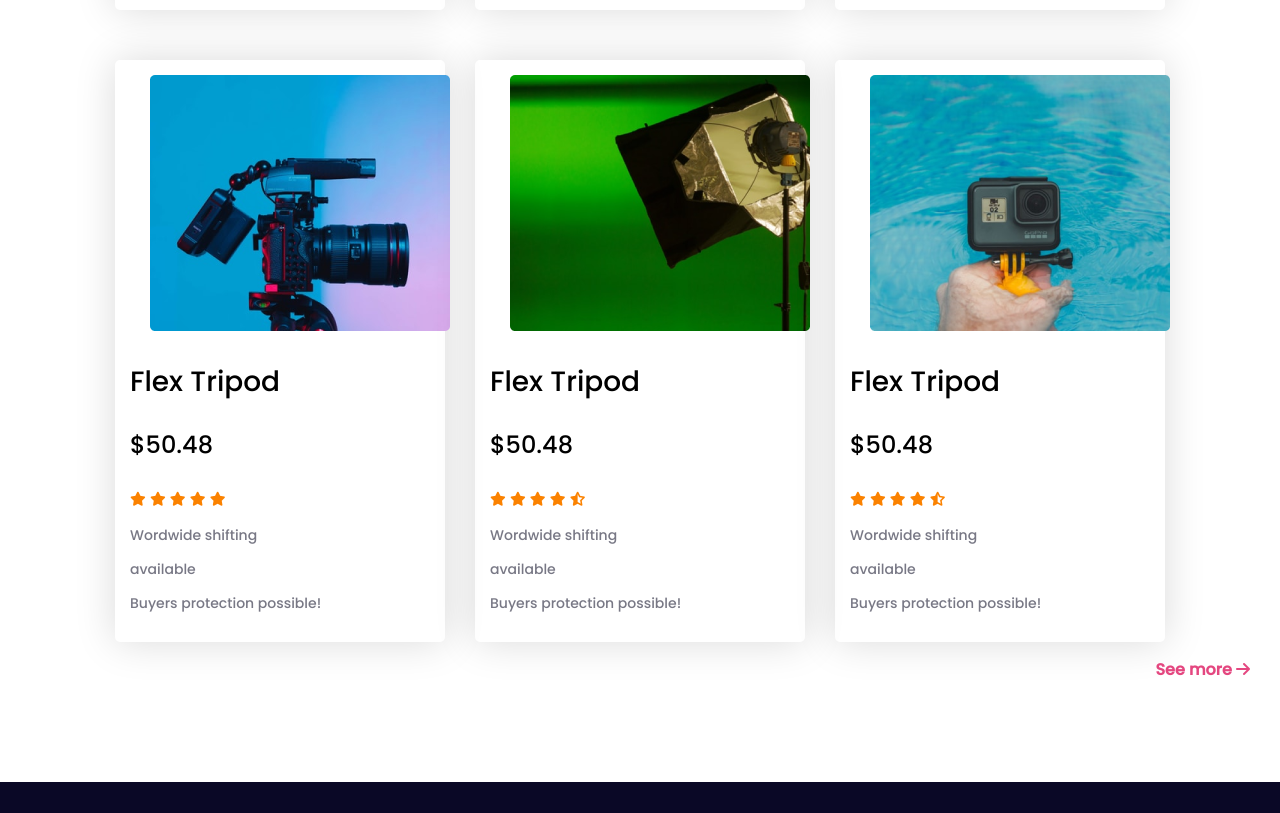
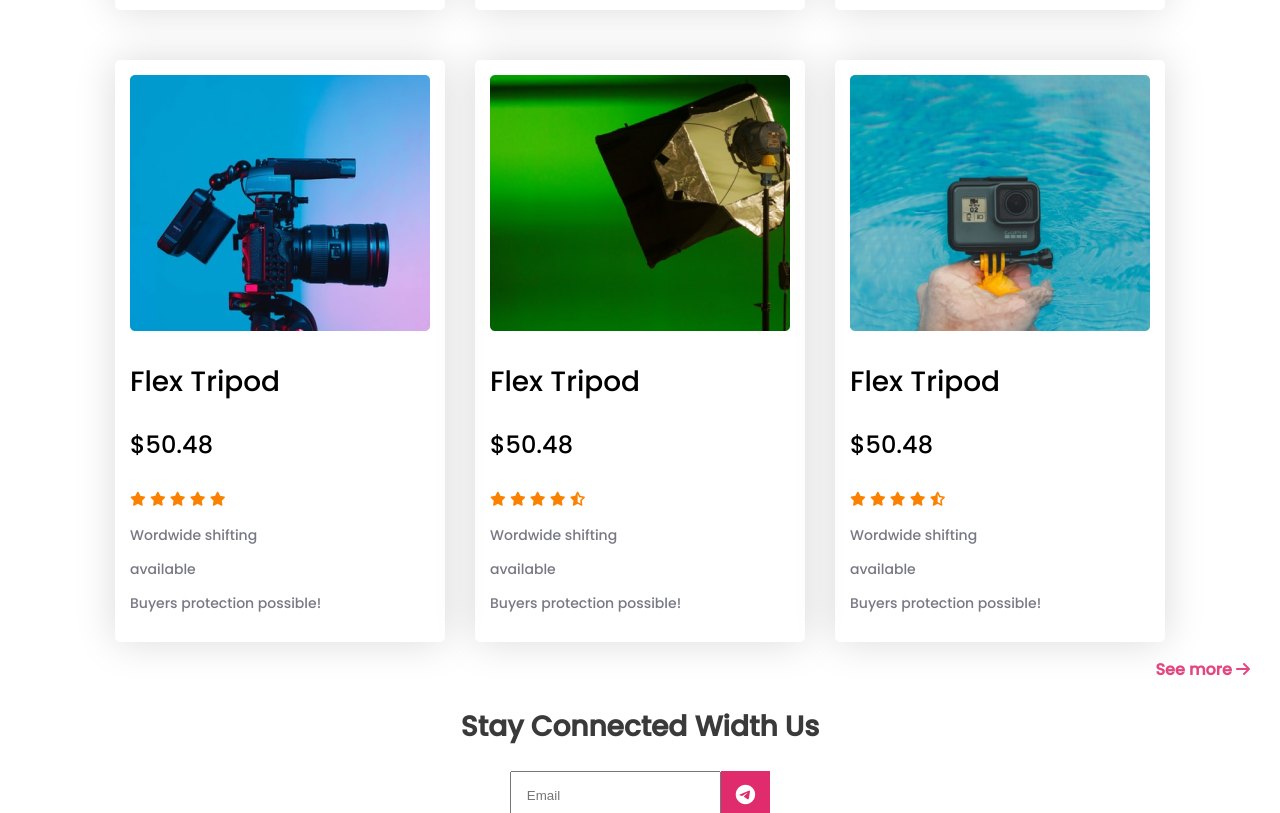
Before and after one commit to jannatul114/assignment-2, a plain HTML site: page index.html in a window 1280 px wide. Shown: the part 1987-2800 px from the top of the page. Drawn offline with Linux system fonts and the light colour scheme.

Commit message:
exter section added

```diff
--- a/index.html
+++ b/index.html
@@ -251,7 +251,14 @@
             <p class="see-more">See more <i class="fas fa-arrow-right"></i></p>
         </section>
 
-
+        <!--------------- Extra section --------------->
+        <section class="extra-container">
+            <h1 class="section-title">Stay Connected Width Us</h1>
+            <div class="top-container input-sec">
+                <input placeholder="Email" type="email" name="" id="">
+                <button><i class="fab fa-telegram-plane"></i></button>
+            </div>
+        </section>
     </main>
     <footer>
         <div class="footer-text">
--- a/style.css
+++ b/style.css
@@ -169,7 +169,7 @@ nav h3{
 .column img{
     width: 300px;
     height: 256px;
-    margin-left: 20px;
+
 }
 
 .flex-items{
@@ -236,18 +236,45 @@ footer h2{
     margin-left: 20px;
 }
 
+
+.input-sec input{
+    padding: 15px;
+    outline: none;
+}
+
+.input-sec button{
+    background-color: #E02C6D;
+    color: #FFFF;
+    font-weight: 500;
+    font-size: 20px;
+    padding: 13px 15px;
+    cursor: pointer;
+    border: none;
+}
+
+
+
+
+
+
+
+
+
 /* mediaquary mobile device */
 
-@media only screen and (max-width: 688px) {
+@media only screen and (max-width: 576px) and (min-width: 0px) {
 
    .top-section{
        display: flex;
        flex-direction: column;
 
    }
+   .text-part h1{
+       text-align: center;
+   }
    .text-part{
        margin: 0px;
-       width:80%;
+       width:70%;
        text-align: center;
    }
    .half-width img{
@@ -266,7 +293,6 @@ footer h2{
         justify-content: space-around;
         align-items: center;
         flex-direction: column;
-
     }
 
     .column{
@@ -285,7 +311,7 @@ footer h2{
 
 /* responsive for ipad tab */
 
-@media only screen and (max-width: 1188px) and (min-width: 689px) {
+@media only screen and (max-width: 768px) and (min-width: 577px) {
     .top-section{
        display: flex;
        flex-direction: column;
```
